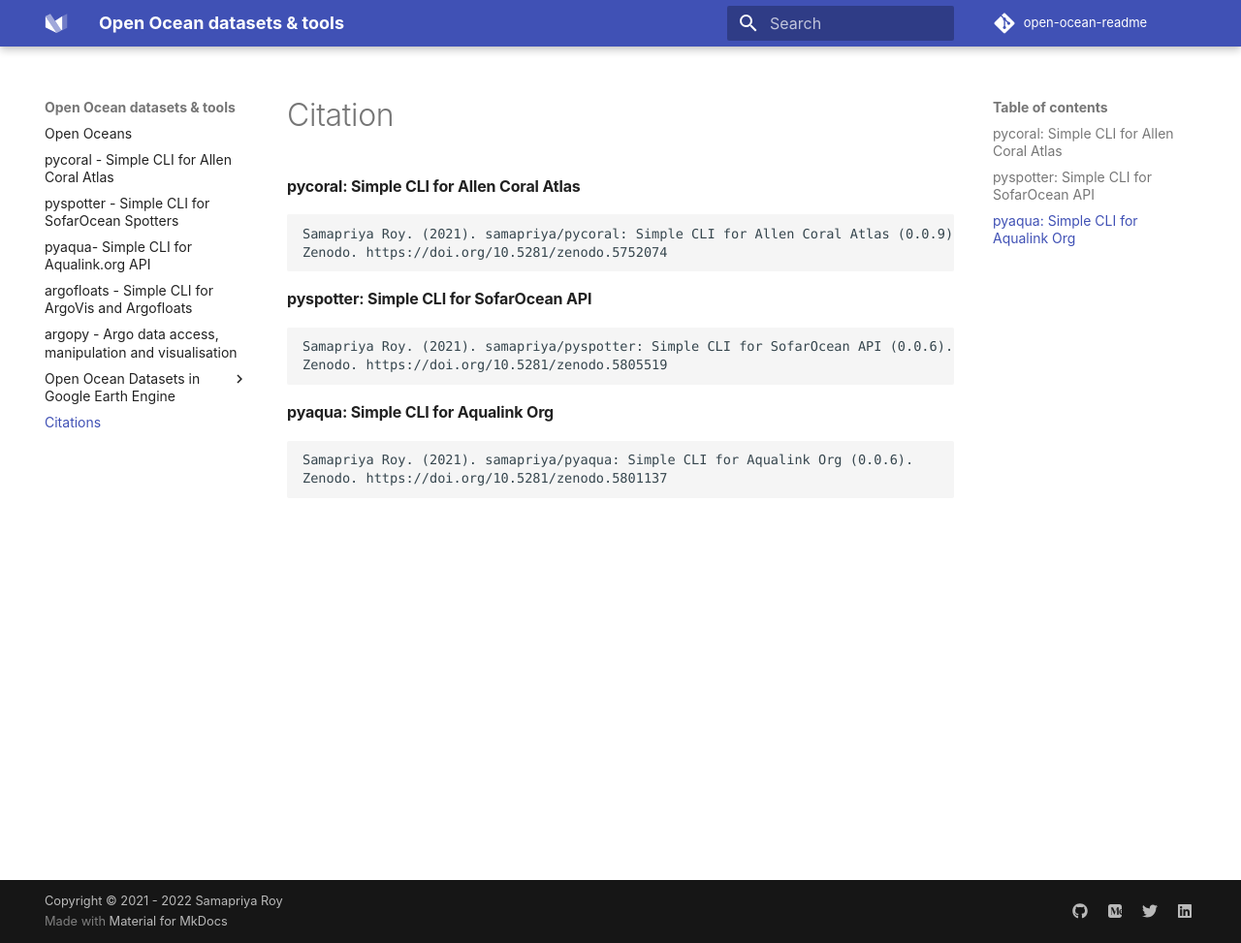
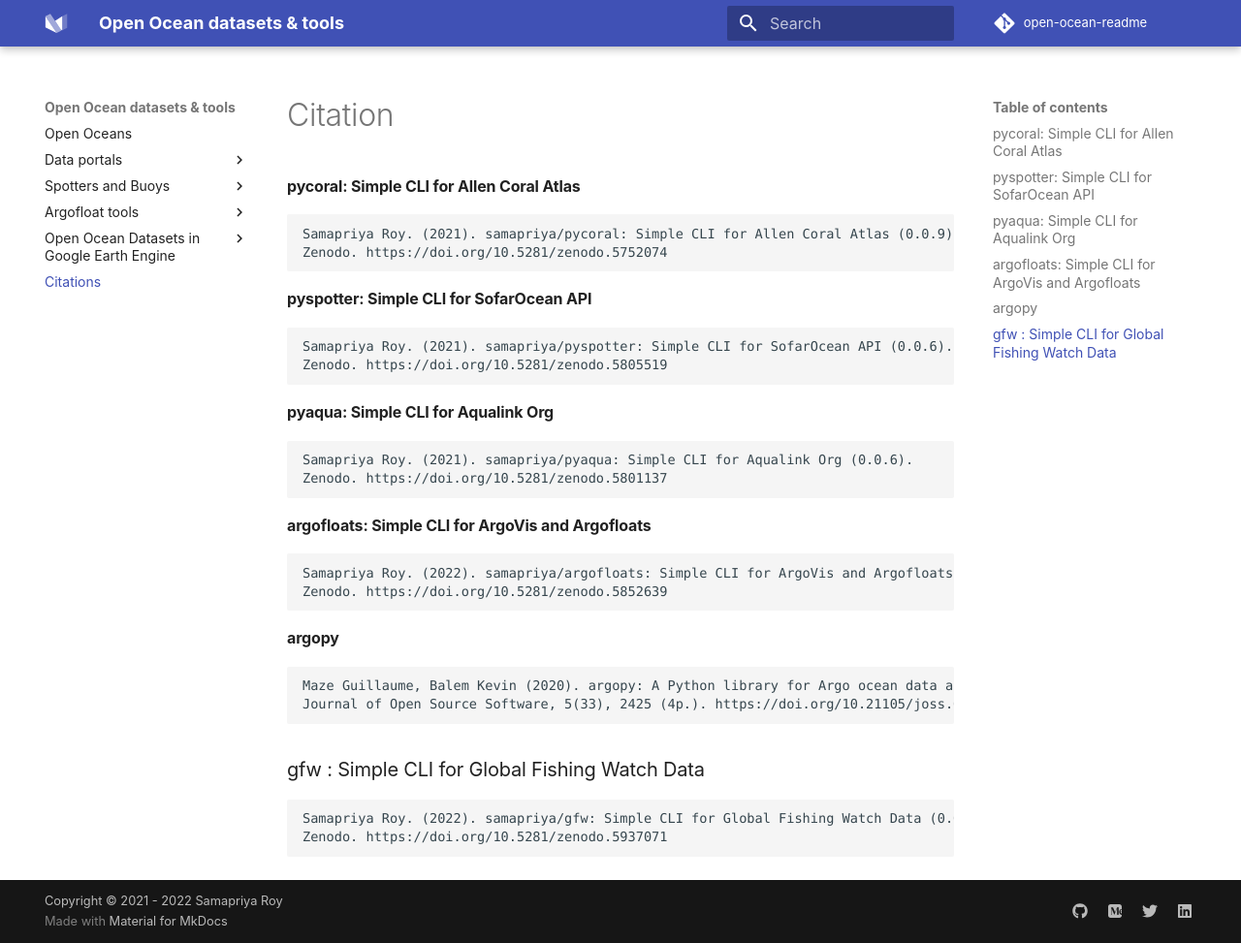
Before and after one commit to open-oceans/open-oceans.github.io, an MkDocs documentation site: the page built from docs/citations.md, in a window 1280 px wide and 973 px high. Shown: the whole window at 97% size. Built offline with MkDocs 1.6.1 and Material for MkDocs 9.7.7, drawn with Linux system fonts in a browser that asks for light colours; some web fonts are replaced; comment, search, counter and statistics services are not loaded.

Commit message:
updated site 2022-02-01
- updated site structure
- updated citations
- added gfw tool

````diff
--- a/docs/citations.md
+++ b/docs/citations.md
@@ -20,3 +20,24 @@
 Samapriya Roy. (2021). samapriya/pyaqua: Simple CLI for Aqualink Org (0.0.6).
 Zenodo. https://doi.org/10.5281/zenodo.5801137
 ```
+
+#### argofloats: Simple CLI for ArgoVis and Argofloats
+
+```
+Samapriya Roy. (2022). samapriya/argofloats: Simple CLI for ArgoVis and Argofloats (0.0.3).
+Zenodo. https://doi.org/10.5281/zenodo.5852639
+```
+
+#### argopy
+
+```
+Maze Guillaume, Balem Kevin (2020). argopy: A Python library for Argo ocean data analysis.
+Journal of Open Source Software, 5(33), 2425 (4p.). https://doi.org/10.21105/joss.02425
+```
+
+### gfw : Simple CLI for Global Fishing Watch Data
+
+```
+Samapriya Roy. (2022). samapriya/gfw: Simple CLI for Global Fishing Watch Data (0.0.4).
+Zenodo. https://doi.org/10.5281/zenodo.5937071
+```
--- a/mkdocs.yml
+++ b/mkdocs.yml
@@ -93,11 +93,15 @@
 # Page tree
 nav:
   - Open Oceans: index.md
-  - pycoral - Simple CLI for Allen Coral Atlas: projects/pycoral.md
-  - pyspotter - Simple CLI for SofarOcean Spotters: projects/pyspotter.md
-  - pyaqua- Simple CLI for Aqualink.org API: projects/pyaqua.md
-  - argofloats - Simple CLI for ArgoVis and Argofloats: projects/argofloats.md
-  - argopy - Argo data access, manipulation and visualisation: projects/argopy.md
+  - Data portals:
+    - pycoral - Simple CLI for Allen Coral Atlas: projects/pycoral.md
+    - gfw- Simple CLI for Global Fishing Watch Data: projects/gfw.md
+    - pyaqua- Simple CLI for Aqualink.org API: projects/pyaqua.md
+  - Spotters and Buoys:
+    - pyspotter - Simple CLI for SofarOcean Spotters: projects/pyspotter.md
+  - Argofloat tools:
+    - argofloats - Simple CLI for ArgoVis and Argofloats: projects/argofloats.md
+    - argopy - Argo data access, manipulation and visualisation: projects/argopy.md
   - Open Ocean Datasets in Google Earth Engine:
     - Global Shoreline Dataset: projects/shoreline.md
     - General Bathymetric Chart of the Oceans (GEBCO): projects/gebco.md
````
Also changed, not shown: docs/index.md (+1 -0 lines), docs/projects/gfw.md (added, +21 -0 lines).
